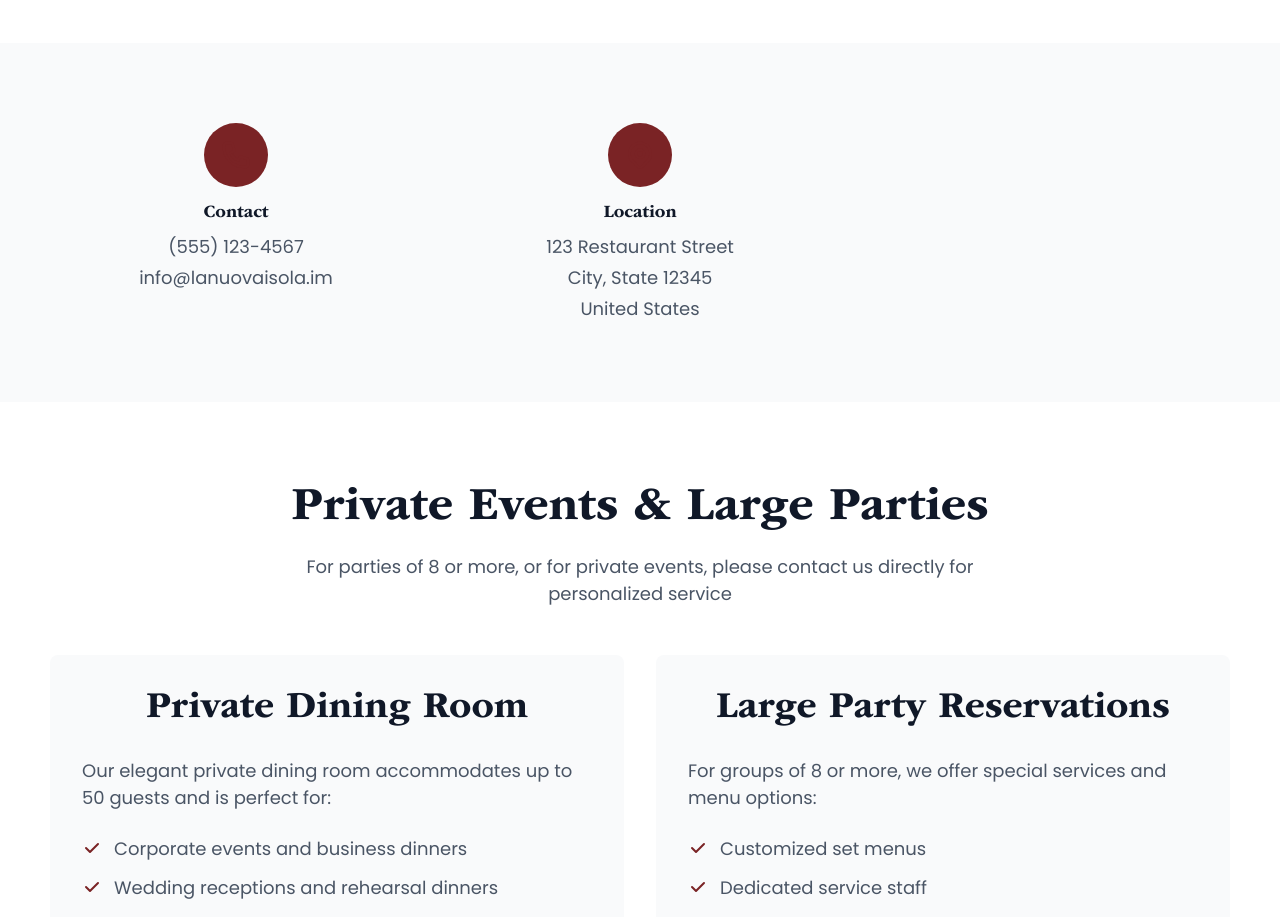
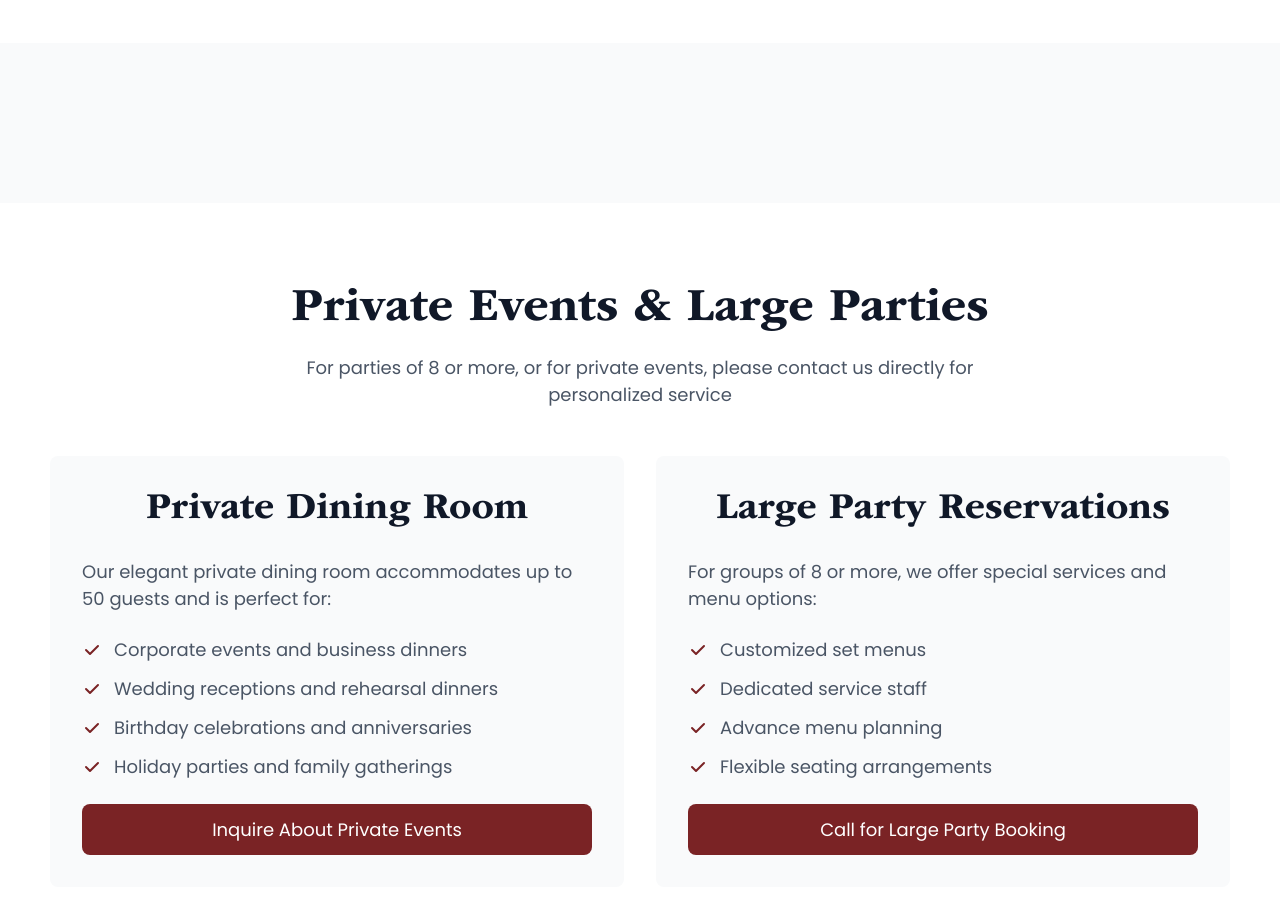
Before and after one commit to LYNKSPortal/la-nuova-isola-iom, a Next.js app: page /reservations in a window 1280 px wide. Shown: the part 1860-2777 px from the top of the page. Built offline with nearby package versions, Linux system fonts and the light colour scheme.

Commit message:
Remove Contact and Location information section from reservations page

```diff
--- a/src/app/reservations/page.tsx
+++ b/src/app/reservations/page.tsx
@@ -23,35 +23,6 @@ export default function Reservations() {
       {/* Reservation Info */}
       <section className="py-20 bg-gray-50">
         <div className="px-[20px] sm:px-[20px] md:px-[50px] lg:px-[50px] xl:px-[50px]">
-          <div className="grid grid-cols-1 lg:grid-cols-3 gap-8">
-            <div className="text-center">
-              <div className="w-16 h-16 bg-[#7A2325] 100 rounded-full flex items-center justify-center mx-auto mb-4">
-                <svg className="w-8 h-8 text-[#7A2325]" fill="none" stroke="currentColor" viewBox="0 0 24 24">
-                  <path strokeLinecap="round" strokeLinejoin="round" strokeWidth={2} d="M3 5a2 2 0 012-2h3.28a1 1 0 01.948.684l1.498 4.493a1 1 0 01-.502 1.21l-2.257 1.13a11.042 11.042 0 005.516 5.516l1.13-2.257a1 1 0 011.21-.502l4.493 1.498a1 1 0 01.684.949V19a2 2 0 01-2 2h-1C9.716 21 3 14.284 3 6V5z" />
-                </svg>
-              </div>
-              <h3 className="text-xl font-semibold text-gray-900 mb-2">Contact</h3>
-              <div className="text-gray-600 space-y-1">
-                <p>(555) 123-4567</p>
-                <p>info@lanuovaisola.im</p>
-              </div>
-            </div>
-
-            <div className="text-center">
-              <div className="w-16 h-16 bg-[#7A2325] 100 rounded-full flex items-center justify-center mx-auto mb-4">
-                <svg className="w-8 h-8 text-[#7A2325]" fill="none" stroke="currentColor" viewBox="0 0 24 24">
-                  <path strokeLinecap="round" strokeLinejoin="round" strokeWidth={2} d="M17.657 16.657L13.414 20.9a1.998 1.998 0 01-2.827 0l-4.244-4.243a8 8 0 1111.314 0z" />
-                  <path strokeLinecap="round" strokeLinejoin="round" strokeWidth={2} d="M15 11a3 3 0 11-6 0 3 3 0 016 0z" />
-                </svg>
-              </div>
-              <h3 className="text-xl font-semibold text-gray-900 mb-2">Location</h3>
-              <div className="text-gray-600 space-y-1">
-                <p>123 Restaurant Street</p>
-                <p>City, State 12345</p>
-                <p>United States</p>
-              </div>
-            </div>
-          </div>
         </div>
       </section>
 
```
